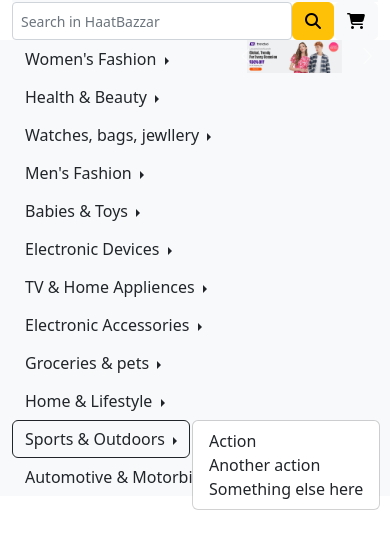
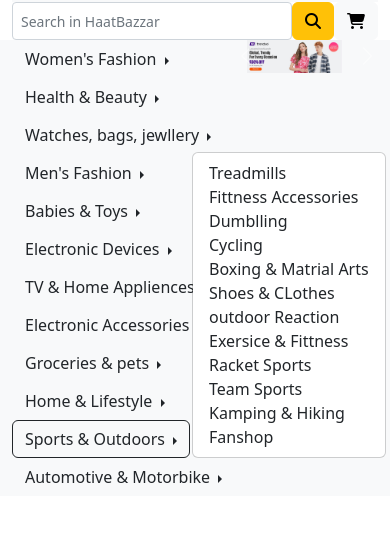
Before and after one commit to raisha-noushin/HaatBazar-eCommerce, a plain HTML site: page index.html in a window 390 px wide. Both pictures are taken after a click on the button "Sports & Outdoors". Shown: the part 130-678 px from the top of the page. Drawn offline with nearby package versions, Linux system fonts and the light colour scheme.

Commit message:
dropdrwon complete one

```diff
--- a/index.html
+++ b/index.html
@@ -9,6 +9,7 @@
     <link href="https://cdn.jsdelivr.net/npm/bootstrap@5.2.3/dist/css/bootstrap.min.css" rel="stylesheet" integrity="sha384-rbsA2VBKQhggwzxH7pPCaAqO46MgnOM80zW1RWuH61DGLwZJEdK2Kadq2F9CUG65" crossorigin="anonymous">
     <script src="https://kit.fontawesome.com/b08370b0fc.js" crossorigin="anonymous"></script>
     <link rel="stylesheet" href="https://kit.fontawesome.com/b08370b0fc.css" crossorigin="anonymous">
+    <link rel="shortcut icon" href="image/HaatBazzar.png" type="image/x-icon">
 </head>
 <body>
     <!--top Navbar -->
@@ -270,9 +271,19 @@
             </a>
 
             <ul class="dropdown-menu">
-              <li><a class="dropdown-item" href="#">Action</a></li>
-              <li><a class="dropdown-item" href="#">Another action</a></li>
-              <li><a class="dropdown-item" href="#">Something else here</a></li>
+              <li><a class="dropdown-item" href="#">Bedding</a></li>
+              <li><a class="dropdown-item" href="#">Bath</a></li>
+              <li><a class="dropdown-item" href="#">Decor</a></li>
+              <li><a class="dropdown-item" href="#">Furniture</a></li>
+              <li><a class="dropdown-item" href="#">Lighting</a></li>
+              <li><a class="dropdown-item" href="#">Kitchen & DInning</a></li>
+              <li><a class="dropdown-item" href="#">Laundry & cLeaning</a></li>
+              <li><a class="dropdown-item" href="#">Tools, DIY & Outdoors</a></li>
+              <li><a class="dropdown-item" href="#">Stationary & Crafts</a></li>
+              <li><a class="dropdown-item" href="#">Media & Music</a></li>
+              <li><a class="dropdown-item" href="#">Books</a></li>
+              <li><a class="dropdown-item" href="#">Latest Addition</a></li>
+
             </ul>
           </div>
 
@@ -282,9 +293,19 @@
             </a>
 
             <ul class="dropdown-menu">
-              <li><a class="dropdown-item" href="#">Action</a></li>
-              <li><a class="dropdown-item" href="#">Another action</a></li>
-              <li><a class="dropdown-item" href="#">Something else here</a></li>
+              <li><a class="dropdown-item" href="#">Treadmills</a></li>
+              <li><a class="dropdown-item" href="#">Fittness Accessories</a></li>
+              <li><a class="dropdown-item" href="#">Dumblling</a></li>
+              <li><a class="dropdown-item" href="#">Cycling</a></li>
+              <li><a class="dropdown-item" href="#">Boxing & Matrial Arts</a></li>
+              <li><a class="dropdown-item" href="#">Shoes & CLothes</a></li>
+              <li><a class="dropdown-item" href="#">outdoor Reaction</a></li>
+              <li><a class="dropdown-item" href="#">Exersice & Fittness</a></li>
+              <li><a class="dropdown-item" href="#">Racket Sports</a></li>
+              <li><a class="dropdown-item" href="#">Team Sports</a></li>
+              <li><a class="dropdown-item" href="#">Kamping & Hiking</a></li>
+              <li><a class="dropdown-item" href="#">Fanshop</a></li>
+
             </ul>
           </div>
 
@@ -294,9 +315,18 @@
             </a>
 
             <ul class="dropdown-menu">
-              <li><a class="dropdown-item" href="#">Action</a></li>
-              <li><a class="dropdown-item" href="#">Another action</a></li>
-              <li><a class="dropdown-item" href="#">Something else here</a></li>
+              <li><a class="dropdown-item" href="#">auto Mobiles</a></li>
+              <li><a class="dropdown-item" href="#">Auto oils & Fluids</a></li>
+              <li><a class="dropdown-item" href="#">Interior Accessories</a></li>
+              <li><a class="dropdown-item" href="#">Exterior Accessories</a></li>
+              <li><a class="dropdown-item" href="#">Exterior Vehicle Care</a></li>
+              <li><a class="dropdown-item" href="#">Interior Vehicle Care</a></li>
+              <li><a class="dropdown-item" href="#">Car Electronics Accessories</a></li>
+              <li><a class="dropdown-item" href="#">Car Audios</a></li>
+              <li><a class="dropdown-item" href="#">Motorcyle</a></li>
+              <li><a class="dropdown-item" href="#">Moto Parts & Accessories</a></li>
+              <li><a class="dropdown-item" href="#">Motorcycle Riding Gear</a></li>
+
             </ul>
           </div>
 
```
